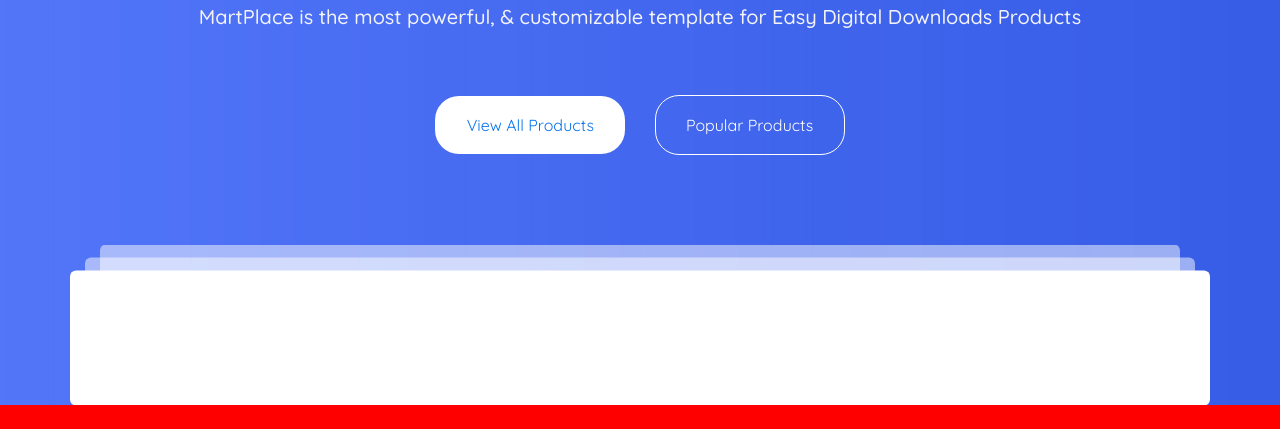
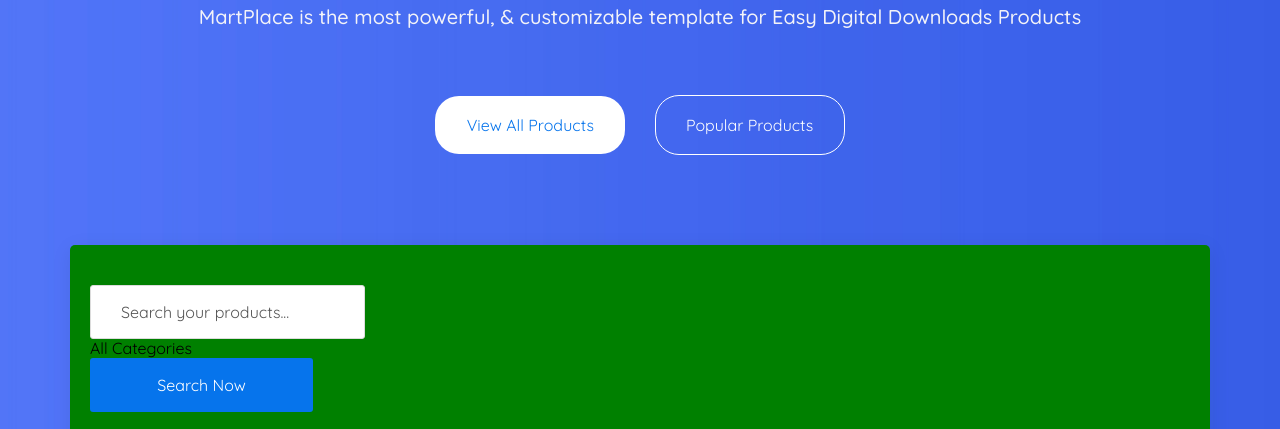
Before and after one commit to nicc-s1939/MartPlace, a website: page app/index.html in a window 1280 px wide. Shown: the part 523-952 px from the top of the page. Drawn offline with nearby package versions, Linux system fonts and the light colour scheme; files that its build step writes are made by us from their sources.

Commit message:
test search2

```diff
--- a/app/index.html
+++ b/app/index.html
@@ -44,7 +44,7 @@
                     <div class="search__menu">
                         <div class="search__inner">
                             <div class="search__inner-form">
-                                <form >
+                                <form>
                                     <input type="text" placeholder="Search product here..." required>
                                     <button type="submit">
                                         <img src="images/icons/search.png" alt="">
@@ -73,7 +73,18 @@
                     <a class="inversion" href="#">Popular Products</a>
                 </div>
             </div>
-            <div class="test"></div>
+            <div class="test__main">
+                <div class="test1">
+                    <div class="test2"></div>
+                </div>
+                <div class="test__inner-form">
+                    <form>
+                        <input type="text" placeholder="Search your products...">
+                       <div class="test__list">All Categories</div>
+                        <button type="submit">Search Now</button>
+                    </form>
+                </div>
+            </div>
         </div>
     </section>
 
--- a/app/scss/style.scss
+++ b/app/scss/style.scss
@@ -127,7 +127,7 @@
     width: 190px;
     background-color: #fff;
     border-radius: 24px;
-    padding: 20px 30px;
+    padding: 20px 0px;
     color: #0674ec;
     }
     .inversion{
@@ -138,21 +138,65 @@
     }
 }
 
-.test /*search__box*/{
+.test__main /*search__box*/{
     min-height: 160px;
     width: 100%;
-    background-image: url(../images/BG.svg);
-    background-repeat: no-repeat;
-    background-size: cover;
-    background-position: center;
+    background-color: green;
+    border-radius: 5px;
+    box-shadow: 0px 4px 20px 0px rgba(0, 0, 0, 0.08);
+    .test1{
+        position: relative;
+    }
+    .test1::after,
+    .test2::after{
+        content: '';
+        min-height: 30px;
+        right: 15px;
+        left: 15px;
+        border-radius: 5px;
+        background-color: red;
+        position: absolute;
+        z-index: -1;
+    }
+    .test2::after{
+        content: '';
+        background-color: yellow;
+        right: 30px;
+        left: 30px;
+        z-index: -2;
+    }
 }
-
+.test__inner-form{
+    padding: 40px 20px;
+    // display: flex;
+    // justify-content: space-between;
+    input{
+        border: 1px solid #dcdcdc;
+        border-radius: 3px;
+        height: 54px;
+        // display: block;
+        outline: none;
+        padding-left: 30px;
+        padding-right: 72px;
+        &::placeholder{
+            color: #555;
+        }
+    }
+    button{
+        background-color: #0674ec;
+        color: #fff;
+        border-radius: 3px;
+        border: none;
+        height: 54px;
+        min-width: 223px;
+    }
+}
 //Create_Your_Own end
 
 //features start
 .features-inner{
     min-height: 710px;
     width: 100%;
-    background-color: /*#fff*/ red;
+    background-color: /*#fff*/ rgb(66, 62, 62);
 }
 //features end
```
Also changed, not shown: app/images/icons/chevron-down.png (added).
